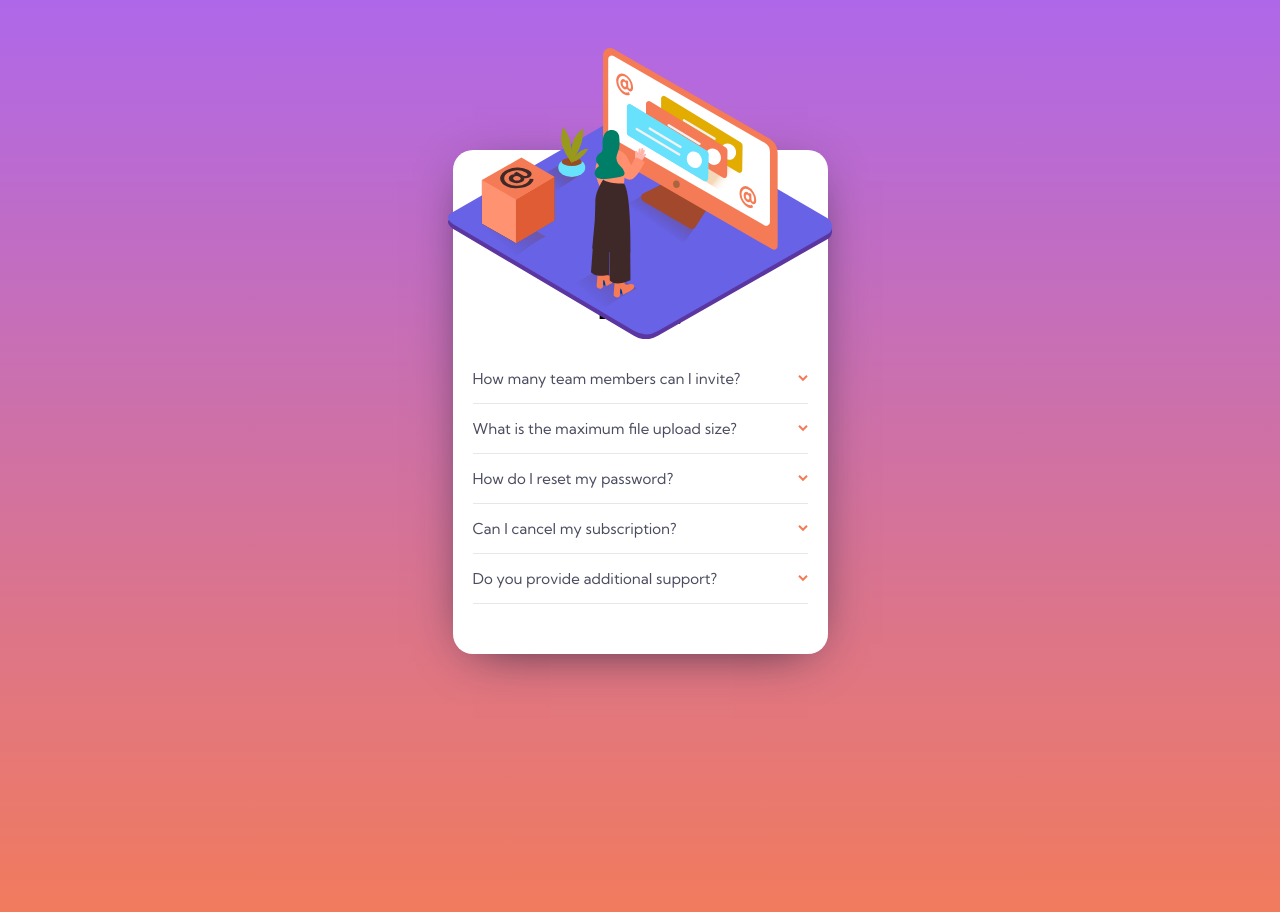
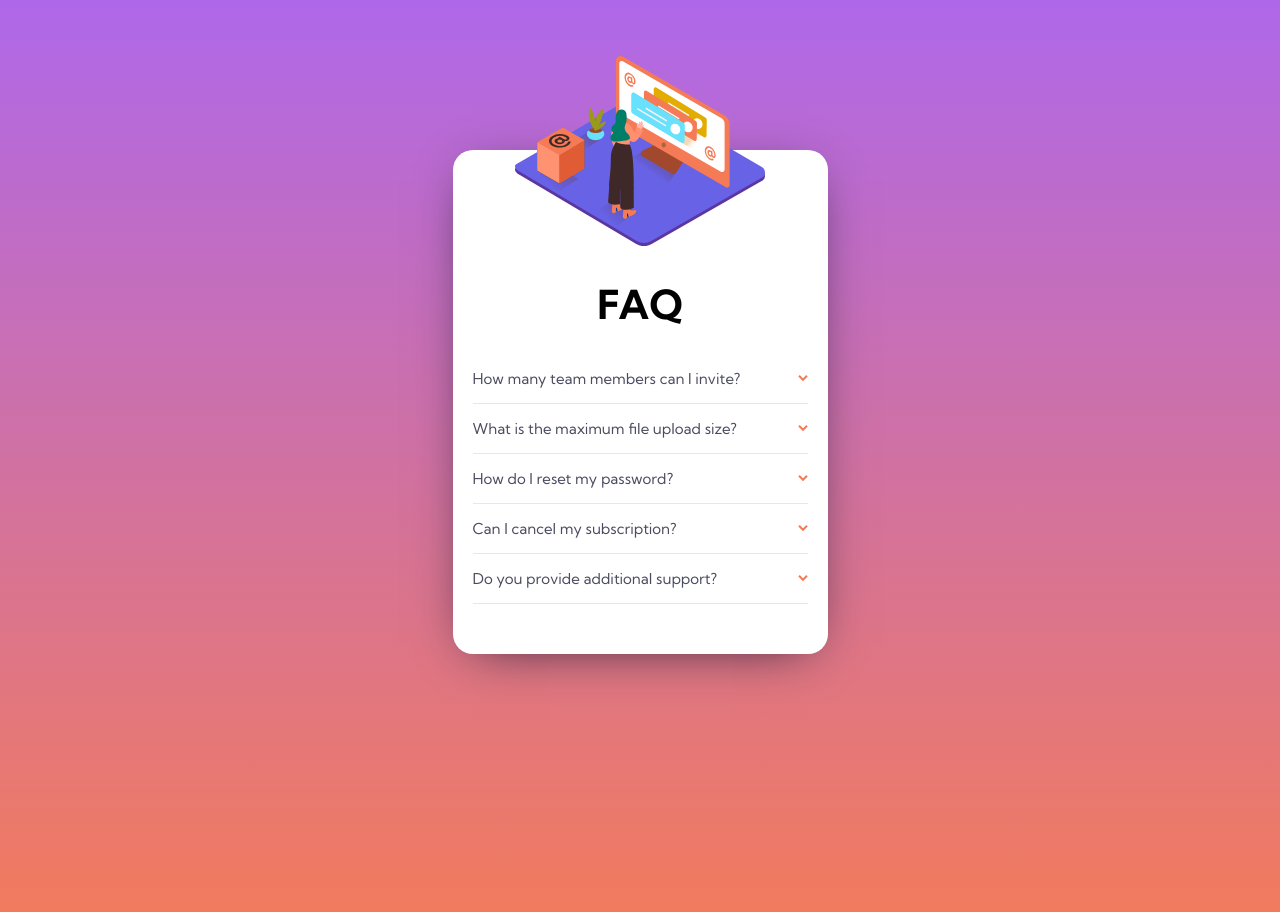
Before and after one commit to Obayuwana22/faq-accordion-card, a plain HTML site: page index.html in a window 1280 px wide. Drawn offline with Linux system fonts and the light colour scheme.

Commit message:
New image fix

```diff
--- a/styles.css
+++ b/styles.css
@@ -37,12 +37,13 @@ body {
   border-radius: 20px;
   display: flex;
   flex-direction: column;
+  justify-content: center;
 }
 
 .firstWoman {
-  min-width: 30%;
+  min-width: 250px;
   position: absolute;
-  top: 6%;
+  top: 7%;
   left: 50%;
   transform: translateX(-50%);
 }
```
